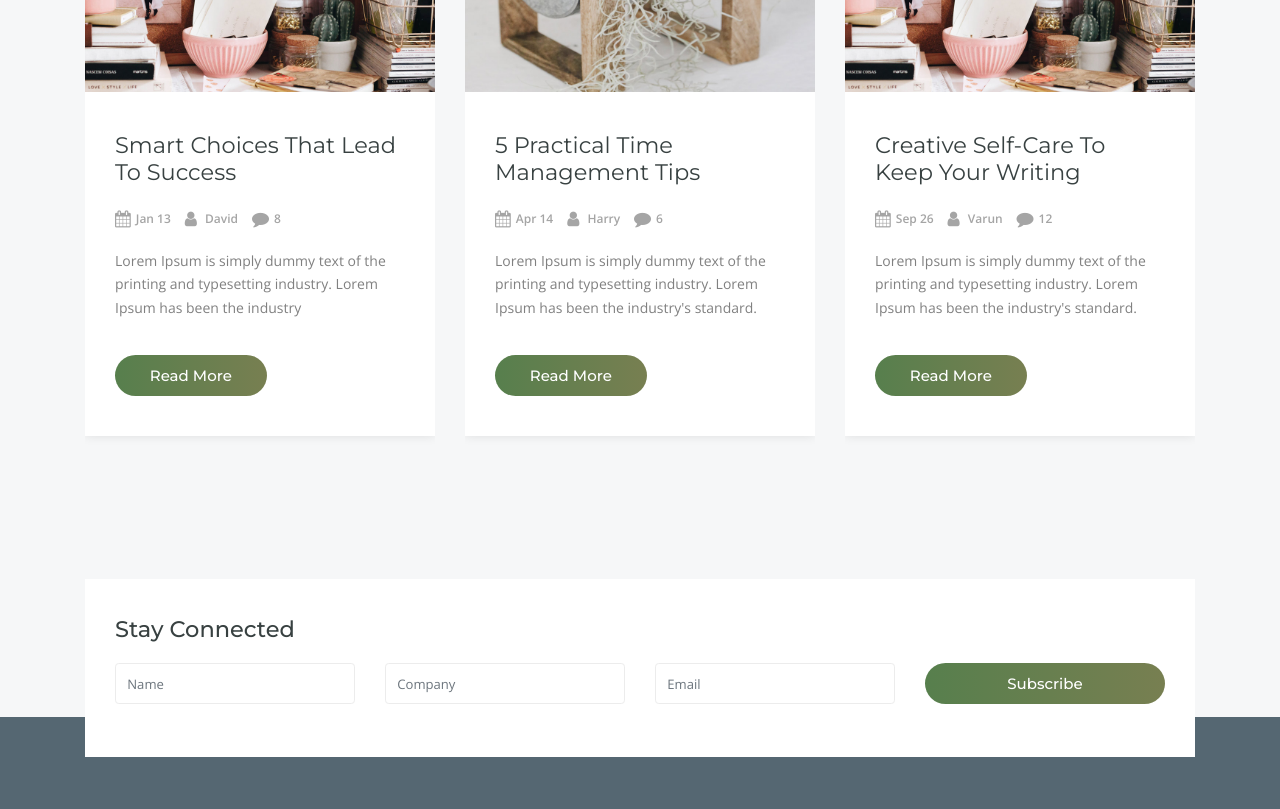
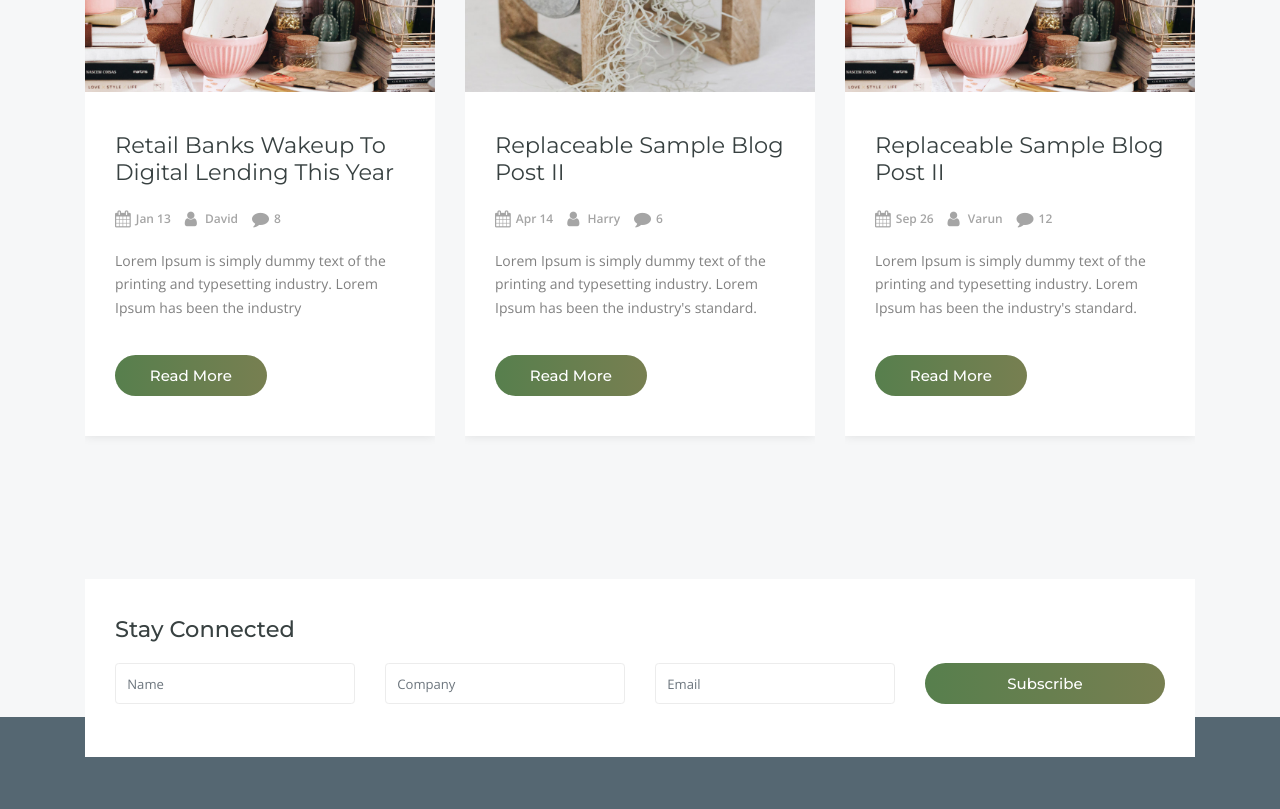
Before and after one commit to SnergyNode/nycc, a plain HTML site: page index.html in a window 1280 px wide. Shown: the part 2820-3629 px from the top of the page. Drawn offline with nearby package versions, Linux system fonts and the light colour scheme.

Commit message:
Update index.html

```diff
--- a/index.html
+++ b/index.html
@@ -535,7 +535,7 @@
                         <img src="images/blog-measonry3.jpg" alt="Latest News" class="img-responsive">
                     </a>
                     <div class="news_desc">
-                        <h3 class="text-capitalize font-normal darkcolor"><a href="blog-detail.html">Smart Choices that Lead to Success</a></h3>
+                        <h3 class="text-capitalize font-normal darkcolor"><a href="blog-detail.html">Retail banks wakeup to digital lending this year</a></h3>
                         <ul class="meta-tags top20 bottom20">
                             <li><a href="blog-1.html#."><i class="fa fa-calendar-alt"></i>Jan 13</a></li>
                             <li><a href="blog-1.html#."> <i class="fa fa-user"></i> David </a></li>
@@ -552,7 +552,7 @@
                         <img src="images/blog-measonry5.jpg" alt="Latest News" class="img-responsive">
                     </a>
                     <div class="news_desc">
-                        <h3 class="text-capitalize font-normal darkcolor"><a href="blog-detail.html">5 Practical Time Management Tips</a></h3>
+                        <h3 class="text-capitalize font-normal darkcolor"><a href="blog-detail.html">Replaceable Sample Blog Post II</a></h3>
                         <ul class="meta-tags top20 bottom20">
                             <li><a href="blog-1.html#."><i class="fa fa-calendar-alt"></i>Apr 14</a></li>
                             <li><a href="blog-1.html#."> <i class="fa fa-user"></i> Harry </a></li>
@@ -570,7 +570,7 @@
                         <img src="images/blog-measonry3.jpg" alt="Latest News" class="img-responsive">
                     </a>
                     <div class="news_desc">
-                        <h3 class="text-capitalize font-normal darkcolor"><a href="blog-detail.html">Creative Self-Care to Keep Your Writing</a></h3>
+                        <h3 class="text-capitalize font-normal darkcolor"><a href="blog-detail.html">Replaceable Sample Blog Post II</a></h3>
                         <ul class="meta-tags top20 bottom20">
                             <li><a href="blog-1.html#."><i class="fa fa-calendar-alt"></i>Sep 26</a></li>
                             <li><a href="blog-1.html#."> <i class="fa fa-user"></i> Varun </a></li>
```
